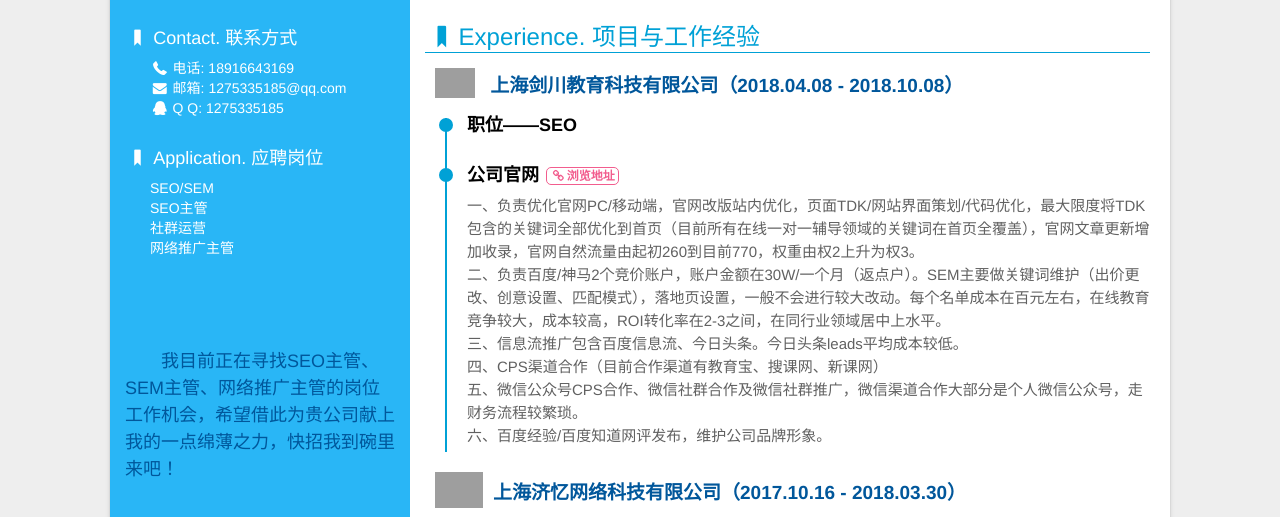
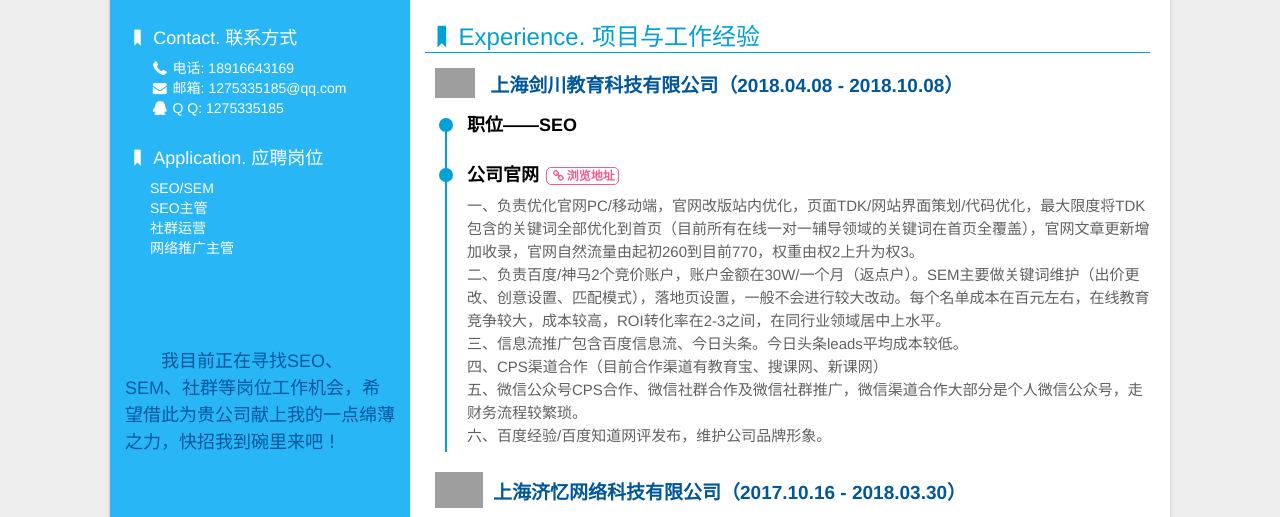
Before and after one commit to TaoResume/resume, a plain HTML site: page index.html in a window 1280 px wide. Shown: the part 270-787 px from the top of the page. Drawn offline with Linux system fonts and the light colour scheme; grey boxes are pictures that could not be loaded; a script that the page names is missing.

Commit message:
Update index.html

```diff
--- a/index.html
+++ b/index.html
@@ -46,7 +46,7 @@ var _hmt = _hmt || [];
                 </li>
             </ul>
             <div class="note">
-                <p>我目前正在寻找SEO主管、SEM主管、网络推广主管的岗位工作机会，希望借此为贵公司献上我的一点绵薄之力，快招我到碗里来吧！</p>
+                <p>我目前正在寻找SEO、SEM、社群等岗位工作机会，希望借此为贵公司献上我的一点绵薄之力，快招我到碗里来吧！</p>
             </div>
         </div>
         <div class="main">
```
